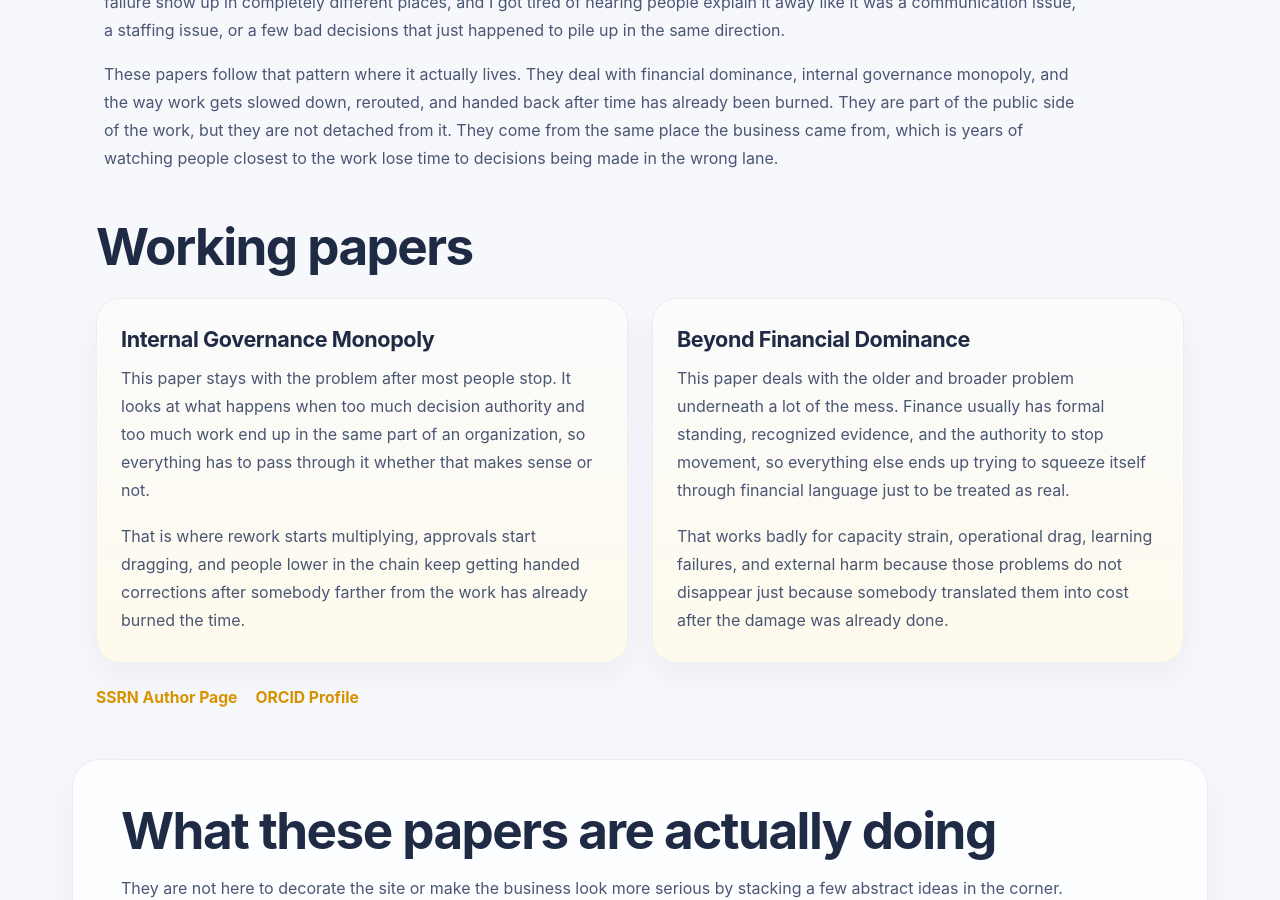
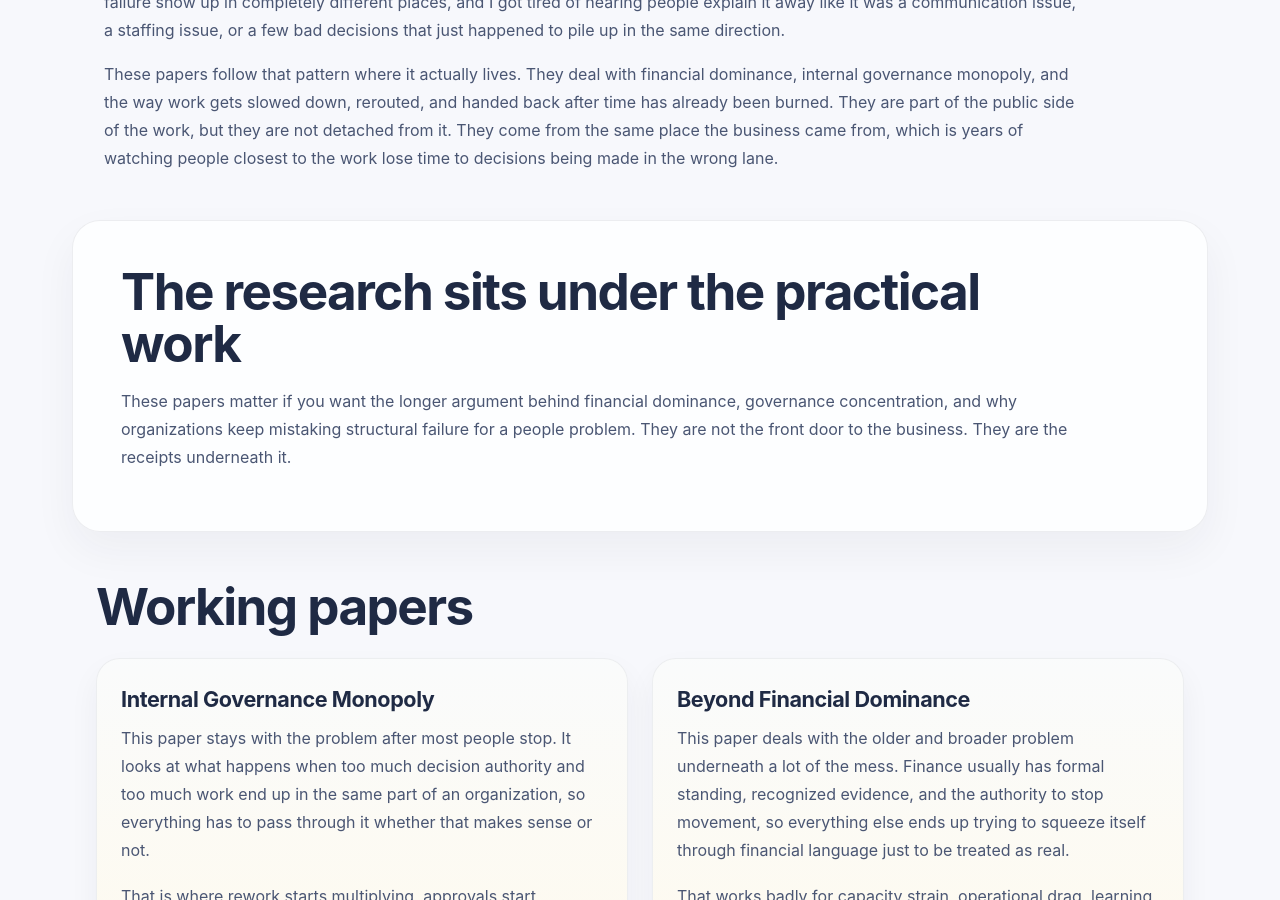
Before and after one commit to efost7873/integratedvaluearchitecture.com, a Jekyll site: the page built from publications.html, in a window 1280 px wide and 900 px high, scrolled down 324 px. Built offline with Jekyll 4.4.1, drawn with Linux system fonts in a browser that asks for light colours.

Commit message:
Update publications.html

```diff
--- a/publications.html
+++ b/publications.html
@@ -1,7 +1,7 @@
 ---
 layout: default
-title: Publications and Research | Integrated Value Architecture
-description: Working papers and research by Evan Foster on financial dominance, internal governance monopoly, and the structural failures that keep work stuck, rerouted, and cleaned up by the wrong people.
+title: Publications and Research on Financial Dominance and Governance Failure | IVA
+description: Working papers and research by Evan Foster on financial dominance, internal governance monopoly, and the structural failures that slow work and concentrate authority.
 permalink: /publications/
 schema_type: CollectionPage
 ---
@@ -18,6 +18,17 @@ schema_type: CollectionPage
     </p>
   </div>
 </section>
+
+<section class="section alt">
+  <div class="container narrow">
+    <h2>The research sits under the practical work</h2>
+    <p>
+      These papers matter if you want the longer argument behind financial dominance, governance concentration, and why organizations keep mistaking structural failure for a people problem. They are not the front door to the business. They are the receipts underneath it.
+    </p>
+  </div>
+</section>
+
+
 
 <section class="section">
   <div class="container narrow">
```
